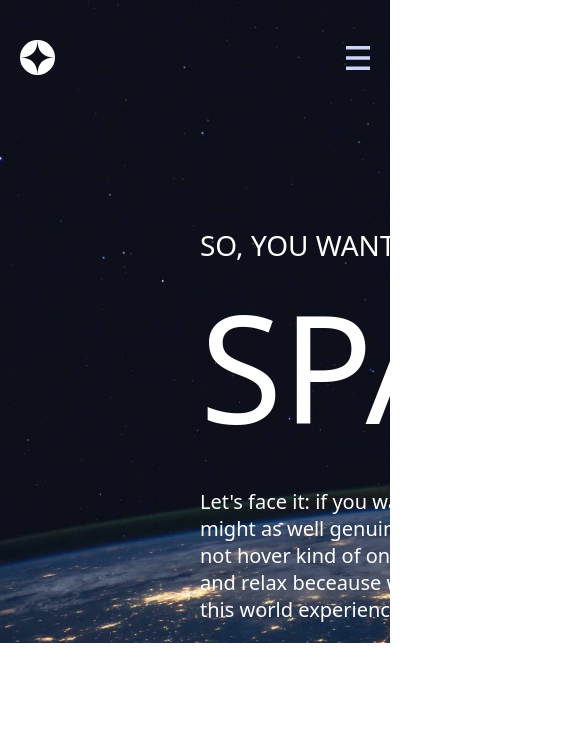
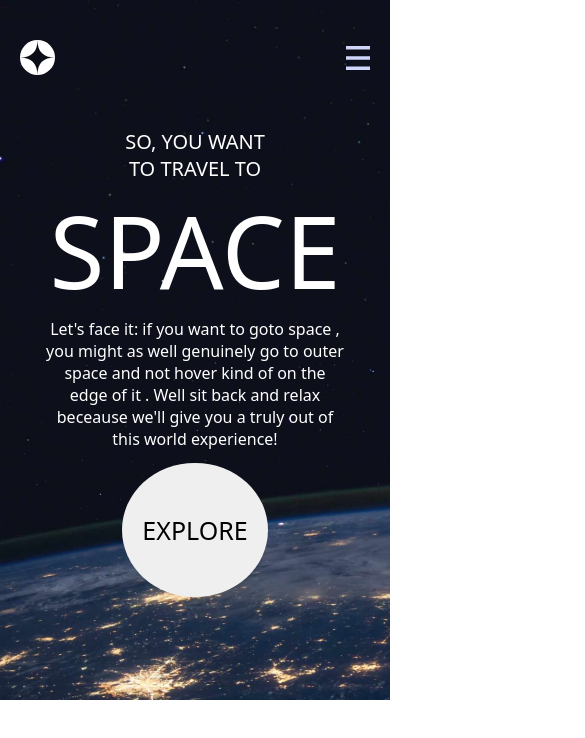
Before and after one commit to somaleyo/Router-espace, a React (Vite) app: page / in a window 390 px wide. Shown: the top 738 px of the page, 585 px wide, since content can reach past the window. Built offline with nearby package versions, Linux system fonts and the light colour scheme; a web font is replaced by a local one.

Commit message:
responsive home tel

```diff
--- a/src/components/explore.css
+++ b/src/components/explore.css
@@ -41,3 +41,53 @@
     font-weight: 400;
     font-family: system-ui, -apple-system, BlinkMacSystemFont, 'Segoe UI', Roboto, Oxygen, Ubuntu, Cantarell, 'Open Sans', 'Helvetica Neue', sans-serif;
 }
+@media (max-width:576px){
+    .explore{
+        display: flex;
+        flex-direction: column;
+        margin-top: 30px;
+        gap: 23px;
+        margin-left: 50px;
+    }
+    .explore-left h1{
+    font-size: 100px;
+    margin-top: 0;
+    margin-bottom: 0;
+    font-weight: 300;
+}
+.explore-left h3{
+    font-size: 20px;
+    margin-bottom: 0;
+    font-weight: 400;
+    width: 150px;
+}
+.explore-left p {
+    width: 300px;
+    font-size: 16px;
+    text-justify: auto;
+    margin: 0;
+}
+.explore-left{
+    margin-left: 100px;
+    align-items: center;
+    justify-content: center;
+    text-align: center;
+}
+.explore-right{
+    display: flex;
+    justify-content: center;
+    margin-left: -50px;
+}
+.btn-explore{
+    border:none;
+    border-radius: 50%;
+    padding-top: 50px;
+    padding-bottom: 50px;
+    padding-left: 20px;
+    padding-right: 20px;
+    font-size: 25px;
+    font-weight: 400;
+    margin-top: -200px;
+    align-items: center;
+}
+}
--- a/src/components/nav.css
+++ b/src/components/nav.css
@@ -95,9 +95,9 @@ nav{
     .ancres {
         position: fixed;
         top: 0;
-        right: 100%;
+        right: -130%;
         height: 100vh;
-        width: 210px;
+        width: 250px;
         background: rgba(255, 255, 255, 0.1);
         backdrop-filter: blur(20px);
         flex-direction: column;
@@ -111,7 +111,7 @@ nav{
     }
 
     .ancres-open {
-        right: 67%;
+        right: 0%;
     }
     .ancre{
         margin-left: -10px;
--- a/src/pages/home.css
+++ b/src/pages/home.css
@@ -21,7 +21,7 @@ body{
 @media (max-width:576px){
     .home-container{
     width: 100%;
-    height:100%;
+    height:700px;
     object-fit: cover;
     background-image: url('../assets/images/assets/home/background-home-mobile.jpg');
     background-repeat: no-repeat;
```
